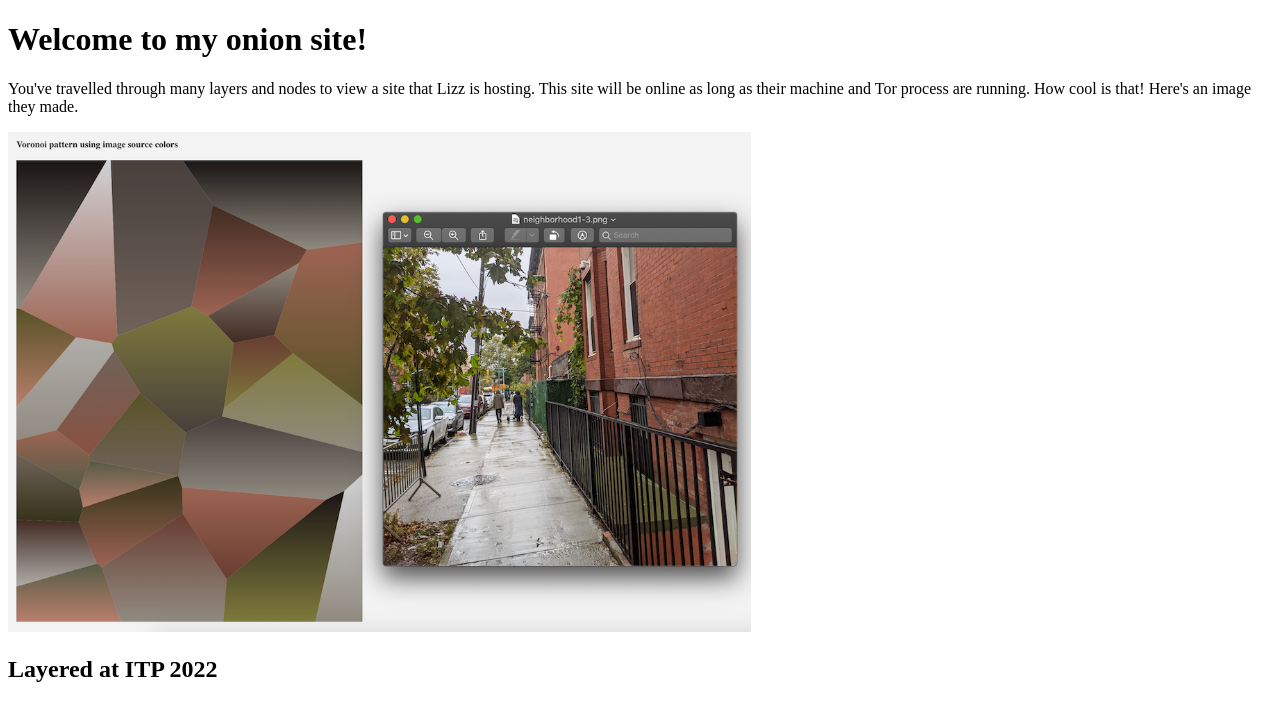
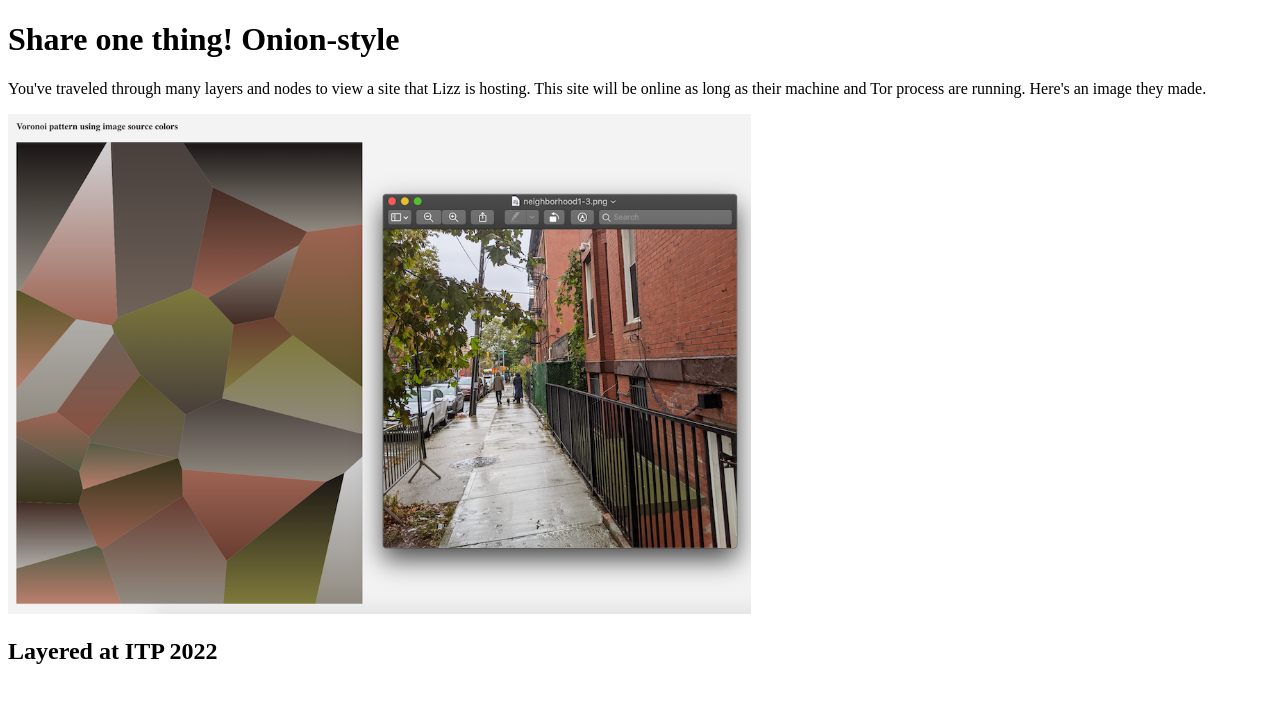
Before and after one commit to lizzthabet/itp-onion-demo, a plain HTML site: page public/index.html in a window 1280 px wide. Drawn offline with Linux system fonts and the light colour scheme.

Commit message:
Update wip README instructions and tweak some wording

```diff
--- a/public/index.html
+++ b/public/index.html
@@ -9,9 +9,9 @@
     <title>The miracle of onions</title>
   </head>
   <body>
-    <h1>Welcome to my onion site!</h1>
+    <h1>Share one thing! Onion-style</h1>
     <!-- TODO: Customize this paragraph with your name and pronouns -->
-    <p>You've travelled through many layers and nodes to view a site that Lizz is hosting. This site will be online as long as their machine and Tor process are running. How cool is that! Here's an image they made.</p>
+    <p>You've traveled through many layers and nodes to view a site that Lizz is hosting. This site will be online as long as their machine and Tor process are running. Here's an image they made.</p>
     <!-- TODO: Replace this image with an image of your choosing and update the alt text  -->
     <img src="my-art.png" alt="A screenshot showing a colorful voronoi pattern next to a photograph of a street in Brooklyn on a cloudy day. The voronoi pattern has the same colors as the street photograph." height="500px" />
     <h2>Layered at ITP 2022</h2>
```
Also changed, not shown: 1 other file.
